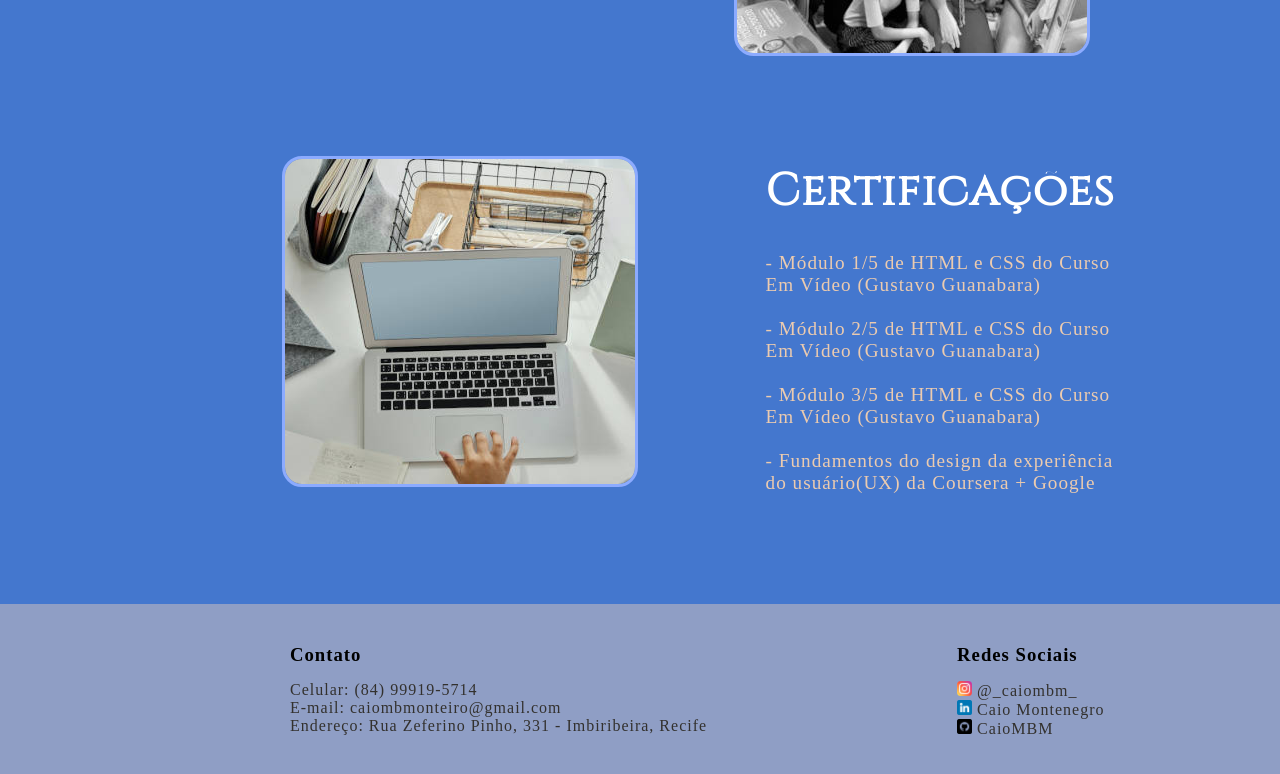
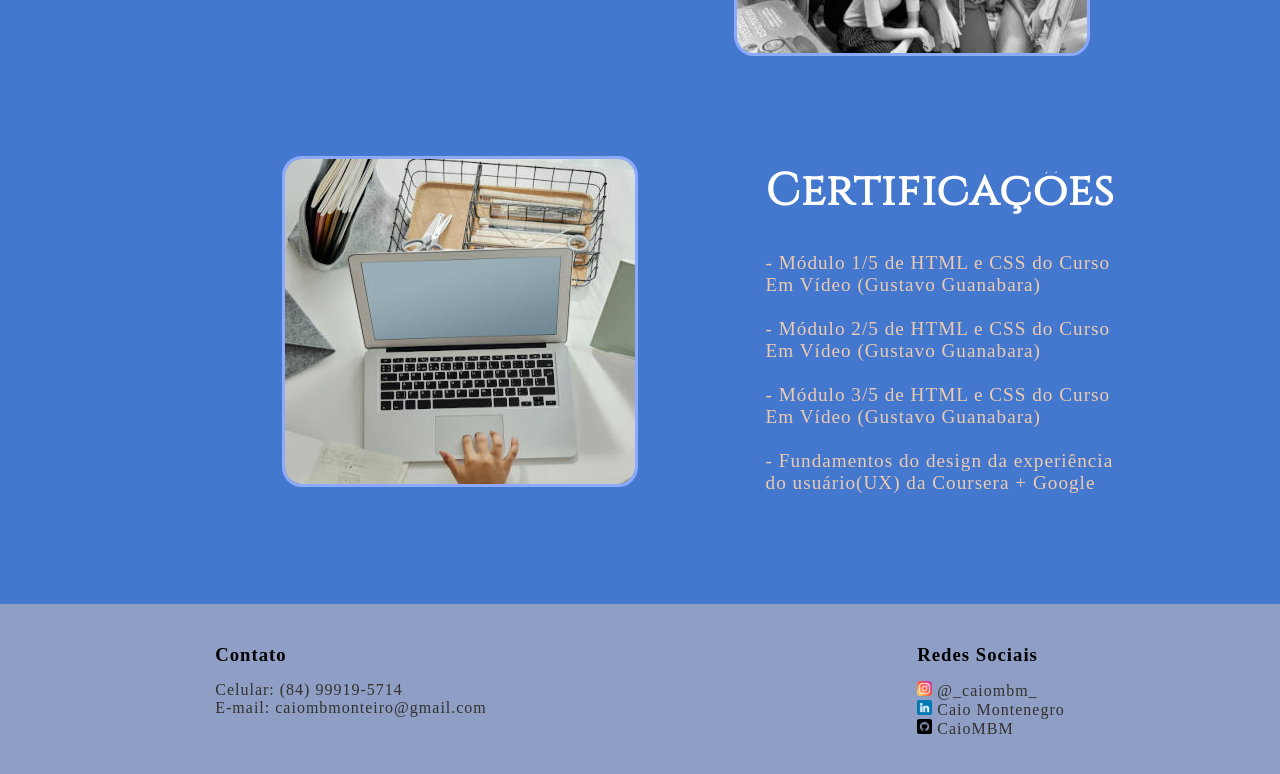
Before and after one commit to CaioMBM/Portifolio-1, a plain HTML site: page Pages/site.html in a window 1280 px wide. Shown: the part 1242-2016 px from the top of the page. Drawn offline with Linux system fonts and the light colour scheme; a web font is replaced by a local one.

Commit message:
Atualização do footer

```diff
--- a/Pages/site.html
+++ b/Pages/site.html
@@ -87,7 +87,6 @@
                 <h3>Contato</h3>
                 <p>Celular: (84) 99919-5714</p>
                 <p>E-mail: caiombmonteiro@gmail.com</p>
-                <p>Endereço: <a href="https://www.google.com/maps/place/R.+Zeferino+Pinho,+331+-+Imbiribeira,+Recife+-+PE,+51170-570/@-8.0927357,-34.9101518,17z/data=!3m1!4b1!4m6!3m5!1s0x7ab1ee0e5794ff7:0xc48e9f0ec62d0252!8m2!3d-8.0927357!4d-34.9101518!16s%2Fg%2F11c4t61nwt?entry=ttu" target="_blank">Rua Zeferino Pinho, 331 - Imbiribeira, Recife</a></p>
             </div>
 
             <div id="footer-direita">
--- a/estilos/site.css
+++ b/estilos/site.css
@@ -128,17 +128,13 @@ main img#icone-whatsapp{
 
 /* FOOTTER */
 footer{
-    display: flex;
     padding: 40px 0 40px 0;
     background-color: var(--azul-bem-claro);
 }
 
 footer section{
     display: flex;
-}
-
-#footer-esquerda{
-    margin: 0 250px 0 290px;
+    justify-content: space-around;
 }
 
 footer h3{
```
